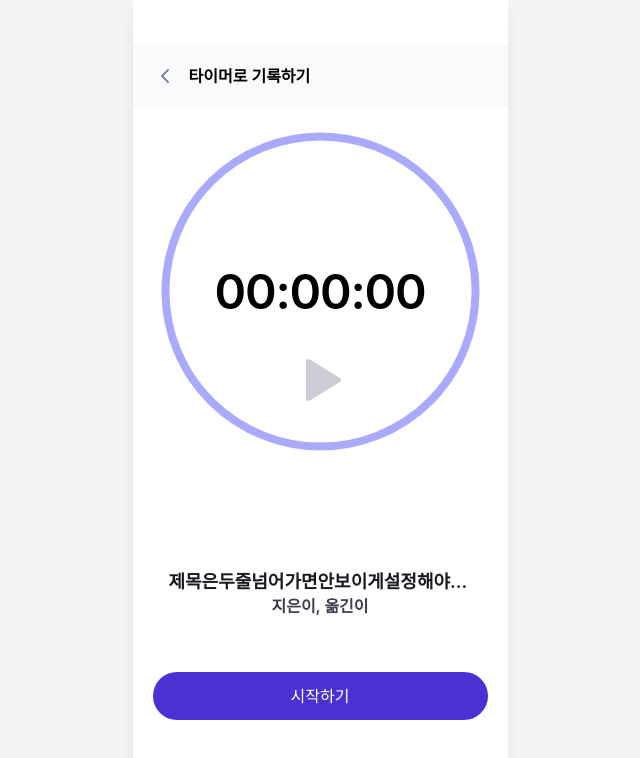
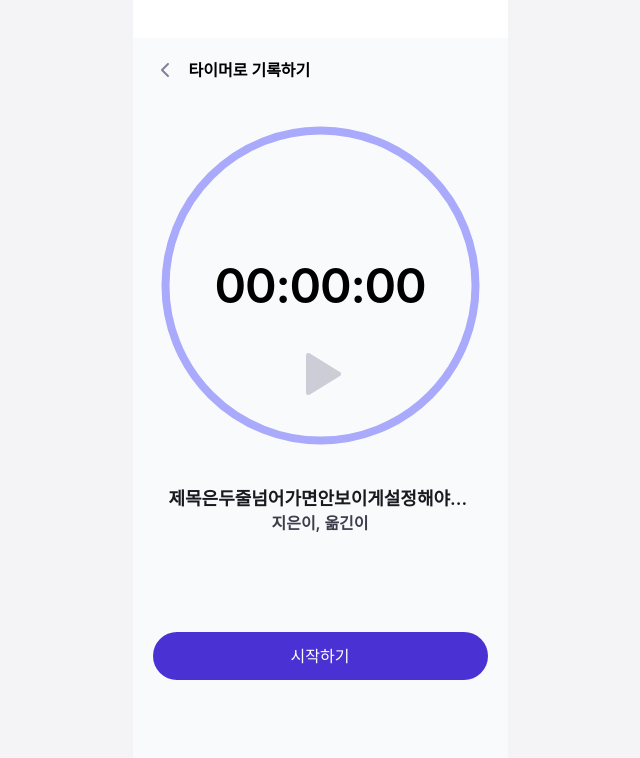
Before and after one commit to Leets-Official/StepBookStep-FE, a React (Vite) app: page /routine/timer in a window 1280 px wide. Shown: the top 758 px of the page, without its empty margins (320-960 px from the left). Built offline with nearby package versions, Linux system fonts and the light colour scheme; a web font is replaced by a local one.

Commit message:
styles 및 navigate 수정

```diff
--- a/src/pages/Routine/BookDetail.tsx
+++ b/src/pages/Routine/BookDetail.tsx
@@ -1,5 +1,5 @@
-import { useState } from "react";
-import { useNavigate } from "react-router-dom";
+import { useState, useEffect } from "react";
+import { useNavigate, useLocation } from "react-router-dom";
 import * as S from "./BookDetail.styles";
 import AppBar from "@/components/AppBar/AppBar";
 import { Tab } from "@/components/Tab/Tab";
@@ -16,6 +16,7 @@ import { MOCK_READING_DATA } from "@/mocks/readingState.mock";
 
 export default function BookDetailPage() {
   const navigate = useNavigate();
+  const location = useLocation();
   const [activeTab, setActiveTab] = useState<"record" | "info">("record");
 
   const [isReportOpen, setIsReportOpen] = useState(false);
@@ -24,6 +25,14 @@ export default function BookDetailPage() {
   const [toastMessage, setToastMessage] = useState("");
 
   const info = MOCK_BOOK_DETAIL;
+
+  useEffect(() => {
+    if (location.state?.showToast && location.state?.toastMessage) {
+      setToastMessage(location.state.toastMessage);
+      setShowToast(true);
+      navigate(location.pathname, { replace: true, state: {} });
+    }
+  }, [location, navigate]);
 
   const handleAladinClick = () => {
     window.open(info.aladinUrl, "_blank");
--- a/src/pages/Routine/Timer.styles.ts
+++ b/src/pages/Routine/Timer.styles.ts
@@ -1,5 +1,5 @@
-export const pageWrapper = "w-full h-screen flex justify-center bg-gray-100 overflow-hidden";
-export const appFrame = "w-full max-w-[375px] h-full max-h-[812px] bg-white flex flex-col relative shadow-lg overflow-hidden";
+export const pageWrapper = "w-full h-screen flex justify-center items-center bg-gray-100 overflow-hidden";
+export const appFrame = "w-full max-w-[375px] h-[812px] bg-gray-50 flex flex-col relative flex-shrink-0";
 
 export const headerGroup = "w-full z-50 bg-white flex-shrink-0";
 export const statusBar = "h-[44px] w-full bg-white flex-shrink-0";
@@ -26,7 +26,7 @@ export const iconWrapper = `
   absolute top-[68%] left-1/2 -translate-x-1/2
   flex justify-center items-center h-14
 `;
-export const bookInfoContainer = "text-center mt-auto mb-10 flex flex-col items-center w-full";
+export const bookInfoContainer = "text-center mt-auto mb-30 flex flex-col items-center w-full";
 
 export const bookTitle = `
   text-lg font-semibold text-gray-900
@@ -38,9 +38,9 @@ export const bookTitle = `
 export const bookAuthor = "text-md font-semibold text-gray-700 leading-5";
 
 export const footer = `
-  px-5 pb-20 pt-4
+  px-5 pb-30 pt-4
   sticky bottom-0
-  bg-white
+  bg-gray-50
   flex gap-3
   w-full
 `;
--- a/src/pages/Routine/Timer.tsx
+++ b/src/pages/Routine/Timer.tsx
@@ -1,17 +1,48 @@
 import { useState, useEffect, useRef } from "react";
+import { useNavigate } from "react-router-dom";
 import * as S from "./Timer.styles";
 import AppBar from "@/components/AppBar/AppBar";
 import Button from "@/components/Button/Button";
 import { PlayIcon, PauseIcon } from '@/assets/icons';
+import { BookReport } from "@/components/BookReport/BookReport";
+import type { BookReportData } from "@/components/BookReport/BookReport.types";
 
 export type TimerStatus = "ready" | "running" | "paused" | "finished";
 
 export default function TimerPage() {
   const [status, setStatus] = useState<TimerStatus>("ready");
   const [seconds, setSeconds] = useState(0);
+  const [isReportOpen, setIsReportOpen] = useState(false);
   const timerRef = useRef<number | null>(null);
+  const navigate = useNavigate();
 
   const targetSeconds = 5;
+
+  const formatTime = (totalSeconds: number) => {
+    const h = Math.floor(totalSeconds / 3600).toString().padStart(2, "0");
+    const m = Math.floor((totalSeconds % 3600) / 60).toString().padStart(2, "0");
+    const s = (totalSeconds % 60).toString().padStart(2, "0");
+    return `${h}:${m}:${s}`;
+  };
+
+  const handleSave = () => {
+    setIsReportOpen(true);
+  };
+
+  const handleReportClose = () => {
+    setIsReportOpen(false);
+  };
+
+  const handleReportSave = (data: BookReportData) => {
+    console.log("저장된 독서 기록:", data);
+    setIsReportOpen(false);
+    navigate("/bookdetail", {
+      state: {
+        showToast: true,
+        toastMessage: "독서 기록이 저장되었습니다!"
+      }
+    });
+  };
 
   const clearCurrentTimer = () => {
     if (timerRef.current !== null) {
@@ -53,13 +84,6 @@ export default function TimerPage() {
   }
 
     const isResetMoment = seconds === targetSeconds;
-
-  const formatTime = (totalSeconds: number) => {
-    const h = Math.floor(totalSeconds / 3600).toString().padStart(2, "0");
-    const m = Math.floor((totalSeconds % 3600) / 60).toString().padStart(2, "0");
-    const s = (totalSeconds % 60).toString().padStart(2, "0");
-    return `${h}:${m}:${s}`;
-  };
 
     return (
       <div className={S.pageWrapper}>
@@ -124,8 +148,27 @@ export default function TimerPage() {
                 <Button label="종료" variant="primary" className="flex-1" onClick={() => setStatus("finished")} />
               </>
             )}
-          {status === "finished" && <Button label="기록 저장하기" fullWidth onClick={() => alert("저장!")} />}
+            {status === "finished" && <Button label="기록 저장하기" fullWidth onClick={handleSave} />}
           </footer>
+
+          {isReportOpen && (
+            <>
+              <div
+                className="fixed inset-0 bg-black/30 z-[100] transition-opacity duration-300"
+                onClick={handleReportClose}
+              />
+              <div className="fixed bottom-0 left-1/2 -translate-x-1/2 z-[101] animate-[slideUp_0.3s_ease-out]">
+                <BookReport
+                  onClose={handleReportClose}
+                  onSave={handleReportSave}
+                  isTimerMode={true}
+                  initialData={{
+                    duration: formatTime(seconds)
+                  }}
+                />
+              </div>
+            </>
+          )}
         </div>
       </div>
     );
```
Lines whose indentation alone changed are shown as unchanged.
